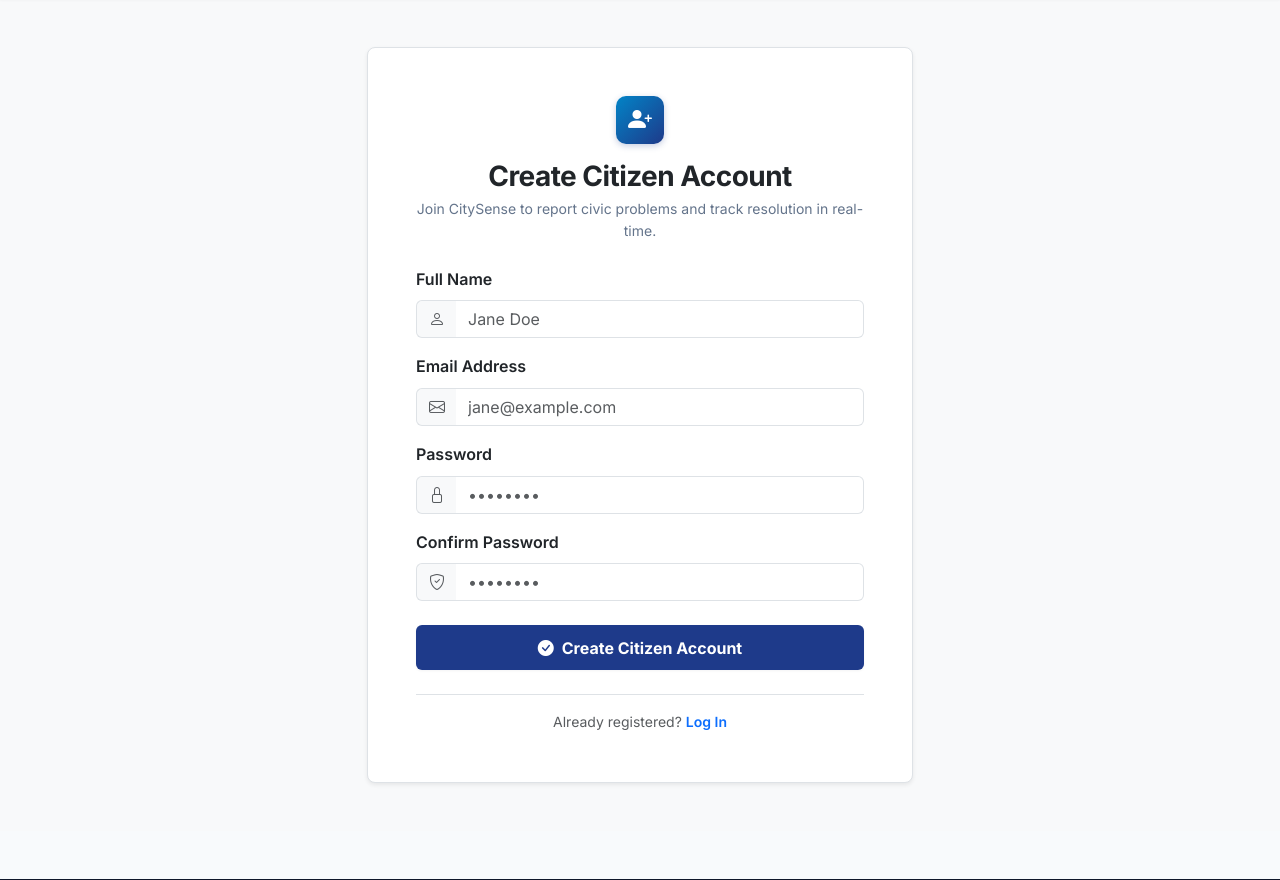
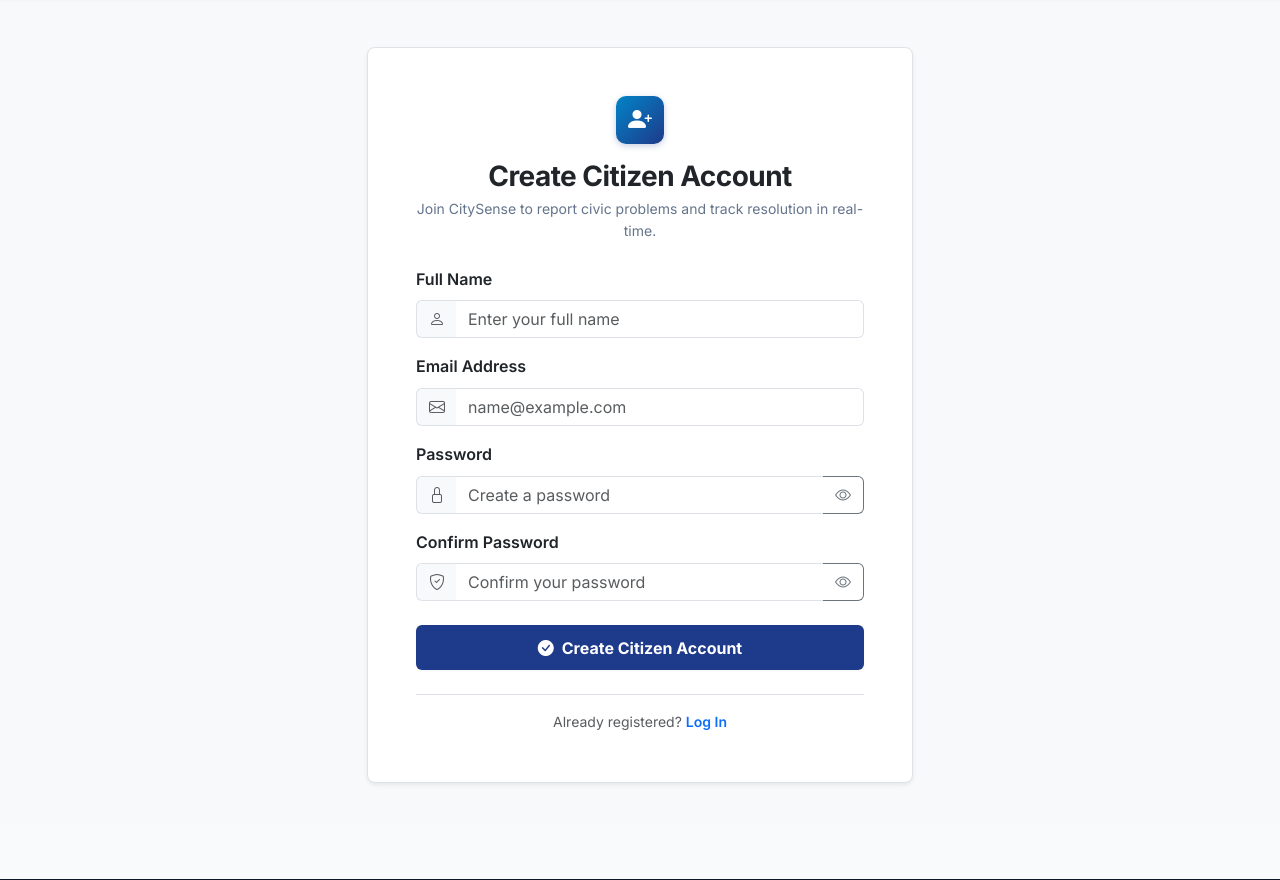
Before and after one commit to kshitijsharmaaa/CitySense, a Django app: page /accounts/register/ in a window 1280 px wide. Shown: the part 71-951 px from the top of the page. Run offline with Django 5.2, Linux system fonts and the light colour scheme.

Commit message:
style: polish CitySense registration page

```diff
--- a/templates/accounts/register.html
+++ b/templates/accounts/register.html
@@ -12,7 +12,7 @@
           <div class="card-body p-4 p-md-5">
             <div class="text-center mb-4">
               <div class="cs-brand-icon mx-auto mb-3" style="width: 48px; height: 48px; font-size: 1.5rem; background: linear-gradient(135deg, var(--cs-accent) 0%, var(--cs-primary) 100%);">
-                <i class="bi bi-person-plus-fill"></i>
+                <i class="bi bi-person-plus-fill" aria-hidden="true"></i>
               </div>
               <h1 class="h3 fw-bold text-dark mb-1">Create Citizen Account</h1>
               <p class="text-muted-cs small">Join CitySense to report civic problems and track resolution in real-time.</p>
@@ -24,18 +24,26 @@
               {% endfor %}
             {% endif %}
 
-            <form method="post" action="{% url 'accounts:register' %}" class="needs-validation" novalidate>
+            <form method="post" action="{% url 'accounts:register' %}" id="register-form" class="needs-validation" novalidate>
               {% csrf_token %}
 
               <!-- Full Name Field -->
               <div class="mb-3">
                 <label for="id_name" class="form-label fw-semibold text-dark">Full Name</label>
                 <div class="input-group">
-                  <span class="input-group-text bg-light border-end-0 text-muted"><i class="bi bi-person"></i></span>
-                  <input type="text" name="name" id="id_name" class="form-control border-start-0 {% if form.name.errors %}is-invalid{% endif %}" placeholder="Jane Doe" value="{{ form.name.value|default:'' }}" required autocomplete="name">
+                  <span class="input-group-text bg-light border-end-0 text-muted"><i class="bi bi-person" aria-hidden="true"></i></span>
+                  <input type="text"
+                         name="name"
+                         id="id_name"
+                         class="form-control border-start-0 {% if form.name.errors %}is-invalid{% endif %}"
+                         placeholder="Enter your full name"
+                         value="{{ form.name.value|default:'' }}"
+                         required
+                         autocomplete="name"
+                         {% if form.name.errors %}aria-describedby="id_name_error" aria-invalid="true"{% endif %}>
                 </div>
                 {% if form.name.errors %}
-                  <div class="invalid-feedback d-block text-danger small mt-1">
+                  <div id="id_name_error" class="invalid-feedback d-block text-danger small mt-1" role="alert">
                     {{ form.name.errors.0 }}
                   </div>
                 {% endif %}
@@ -45,11 +53,19 @@
               <div class="mb-3">
                 <label for="id_email" class="form-label fw-semibold text-dark">Email Address</label>
                 <div class="input-group">
-                  <span class="input-group-text bg-light border-end-0 text-muted"><i class="bi bi-envelope"></i></span>
-                  <input type="email" name="email" id="id_email" class="form-control border-start-0 {% if form.email.errors %}is-invalid{% endif %}" placeholder="jane@example.com" value="{{ form.email.value|default:'' }}" required autocomplete="email">
+                  <span class="input-group-text bg-light border-end-0 text-muted"><i class="bi bi-envelope" aria-hidden="true"></i></span>
+                  <input type="email"
+                         name="email"
+                         id="id_email"
+                         class="form-control border-start-0 {% if form.email.errors %}is-invalid{% endif %}"
+                         placeholder="name@example.com"
+                         value="{{ form.email.value|default:'' }}"
+                         required
+                         autocomplete="email"
+                         {% if form.email.errors %}aria-describedby="id_email_error" aria-invalid="true"{% endif %}>
                 </div>
                 {% if form.email.errors %}
-                  <div class="invalid-feedback d-block text-danger small mt-1">
+                  <div id="id_email_error" class="invalid-feedback d-block text-danger small mt-1" role="alert">
                     {{ form.email.errors.0 }}
                   </div>
                 {% endif %}
@@ -59,11 +75,25 @@
               <div class="mb-3">
                 <label for="id_password1" class="form-label fw-semibold text-dark">Password</label>
                 <div class="input-group">
-                  <span class="input-group-text bg-light border-end-0 text-muted"><i class="bi bi-lock"></i></span>
-                  <input type="password" name="password1" id="id_password1" class="form-control border-start-0 {% if form.password1.errors %}is-invalid{% endif %}" placeholder="••••••••" required>
+                  <span class="input-group-text bg-light border-end-0 text-muted"><i class="bi bi-lock" aria-hidden="true"></i></span>
+                  <input type="password"
+                         name="password1"
+                         id="id_password1"
+                         class="form-control border-start-0 border-end-0 {% if form.password1.errors %}is-invalid{% endif %}"
+                         placeholder="Create a password"
+                         required
+                         autocomplete="new-password"
+                         {% if form.password1.errors %}aria-describedby="id_password1_error" aria-invalid="true"{% endif %}>
+                  <button class="btn btn-outline-secondary bg-white border-start-0"
+                          type="button"
+                          id="toggle-password1"
+                          aria-label="Show password"
+                          title="Show password">
+                    <i class="bi bi-eye" id="toggle-password1-icon" aria-hidden="true"></i>
+                  </button>
                 </div>
                 {% if form.password1.errors %}
-                  <div class="invalid-feedback d-block text-danger small mt-1">
+                  <div id="id_password1_error" class="invalid-feedback d-block text-danger small mt-1" role="alert">
                     {{ form.password1.errors.0 }}
                   </div>
                 {% endif %}
@@ -73,18 +103,35 @@
               <div class="mb-4">
                 <label for="id_password2" class="form-label fw-semibold text-dark">Confirm Password</label>
                 <div class="input-group">
-                  <span class="input-group-text bg-light border-end-0 text-muted"><i class="bi bi-shield-check"></i></span>
-                  <input type="password" name="password2" id="id_password2" class="form-control border-start-0 {% if form.password2.errors %}is-invalid{% endif %}" placeholder="••••••••" required>
+                  <span class="input-group-text bg-light border-end-0 text-muted"><i class="bi bi-shield-check" aria-hidden="true"></i></span>
+                  <input type="password"
+                         name="password2"
+                         id="id_password2"
+                         class="form-control border-start-0 border-end-0 {% if form.password2.errors %}is-invalid{% endif %}"
+                         placeholder="Confirm your password"
+                         required
+                         autocomplete="new-password"
+                         {% if form.password2.errors %}aria-describedby="id_password2_error" aria-invalid="true"{% endif %}>
+                  <button class="btn btn-outline-secondary bg-white border-start-0"
+                          type="button"
+                          id="toggle-password2"
+                          aria-label="Show confirm password"
+                          title="Show confirm password">
+                    <i class="bi bi-eye" id="toggle-password2-icon" aria-hidden="true"></i>
+                  </button>
                 </div>
                 {% if form.password2.errors %}
-                  <div class="invalid-feedback d-block text-danger small mt-1">
+                  <div id="id_password2_error" class="invalid-feedback d-block text-danger small mt-1" role="alert">
                     {{ form.password2.errors.0 }}
                   </div>
                 {% endif %}
               </div>
 
-              <button type="submit" class="btn btn-cs-primary w-100 py-2.5 fw-bold d-inline-flex align-items-center justify-content-center gap-2">
-                <i class="bi bi-check-circle-fill"></i> Create Citizen Account
+              <!-- Submit Button -->
+              <button type="submit"
+                      id="register-submit-btn"
+                      class="btn btn-cs-primary w-100 py-2.5 fw-bold d-inline-flex align-items-center justify-content-center gap-2">
+                <i class="bi bi-check-circle-fill" aria-hidden="true"></i> Create Citizen Account
               </button>
             </form>
 
@@ -101,3 +148,52 @@
   </div>
 </section>
 {% endblock %}
+
+{% block extra_js %}
+<script>
+document.addEventListener('DOMContentLoaded', function () {
+  // Helper to set up password toggle
+  function setupPasswordToggle(buttonId, inputId, iconId, defaultLabel) {
+    const toggleBtn = document.getElementById(buttonId);
+    const passwordInput = document.getElementById(inputId);
+    const toggleIcon = document.getElementById(iconId);
+
+    if (toggleBtn && passwordInput && toggleIcon) {
+      toggleBtn.addEventListener('click', function () {
+        const isPassword = passwordInput.getAttribute('type') === 'password';
+        const newType = isPassword ? 'text' : 'password';
+        passwordInput.setAttribute('type', newType);
+
+        if (isPassword) {
+          toggleIcon.classList.remove('bi-eye');
+          toggleIcon.classList.add('bi-eye-slash');
+          toggleBtn.setAttribute('aria-label', 'Hide ' + defaultLabel);
+          toggleBtn.setAttribute('title', 'Hide ' + defaultLabel);
+        } else {
+          toggleIcon.classList.remove('bi-eye-slash');
+          toggleIcon.classList.add('bi-eye');
+          toggleBtn.setAttribute('aria-label', 'Show ' + defaultLabel);
+          toggleBtn.setAttribute('title', 'Show ' + defaultLabel);
+        }
+      });
+    }
+  }
+
+  setupPasswordToggle('toggle-password1', 'id_password1', 'toggle-password1-icon', 'password');
+  setupPasswordToggle('toggle-password2', 'id_password2', 'toggle-password2-icon', 'confirm password');
+
+  // Submit / Loading State
+  const registerForm = document.getElementById('register-form');
+  const submitBtn = document.getElementById('register-submit-btn');
+
+  if (registerForm && submitBtn) {
+    registerForm.addEventListener('submit', function (e) {
+      if (registerForm.checkValidity()) {
+        submitBtn.disabled = true;
+        submitBtn.innerHTML = '<span class="spinner-border spinner-border-sm me-2" role="status" aria-hidden="true"></span> Creating account...';
+      }
+    });
+  }
+});
+</script>
+{% endblock %}
```
